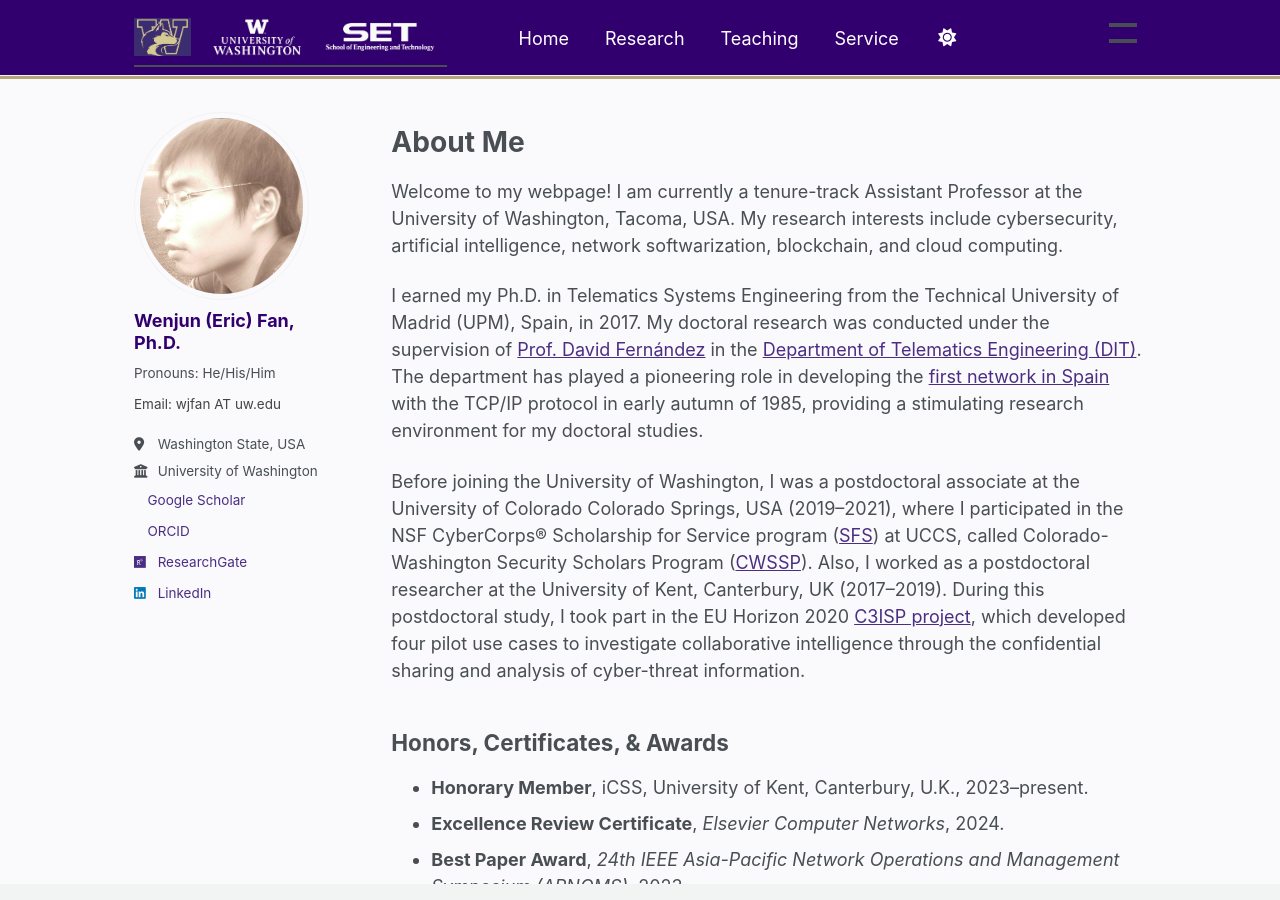
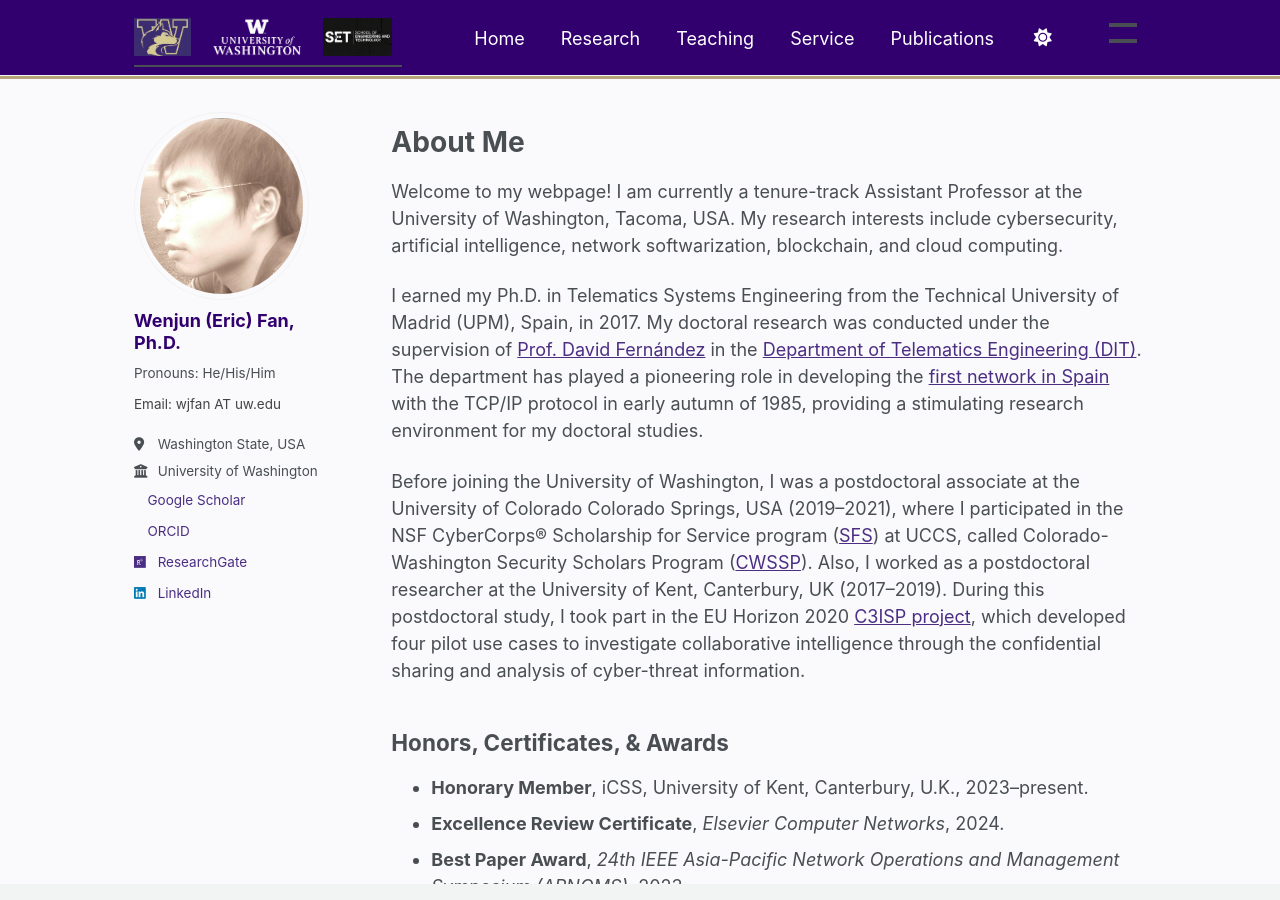
Before and after one commit to fanwj2010/fanwj2010.github.io, a Jekyll site: the page built from _pages/about.md, in a window 1280 px wide and 900 px high. Built offline with Jekyll 4.4.1, drawn with Linux system fonts in a browser that asks for light colours; a script bundle is joined from its source files by our own code; a style sheet for code colours, icons or effects is not loaded.

Commit message:
Update masthead.html

```diff
--- a/_includes/masthead.html
+++ b/_includes/masthead.html
@@ -28,7 +28,7 @@
                   <img src="{{ '/images/uw-logo5.png' | relative_url }}"
                     alt="University of Washington"
                     class="site-logo uw-logo">
-                  <img src="{{ '/images/uw-set-logo.png' | relative_url }}"
+                  <img src="{{ '/images/uw-set-logo.jpg' | relative_url }}"
                     alt="UW SET"
                     class="site-logo SET-logo">
                 </div>
```
